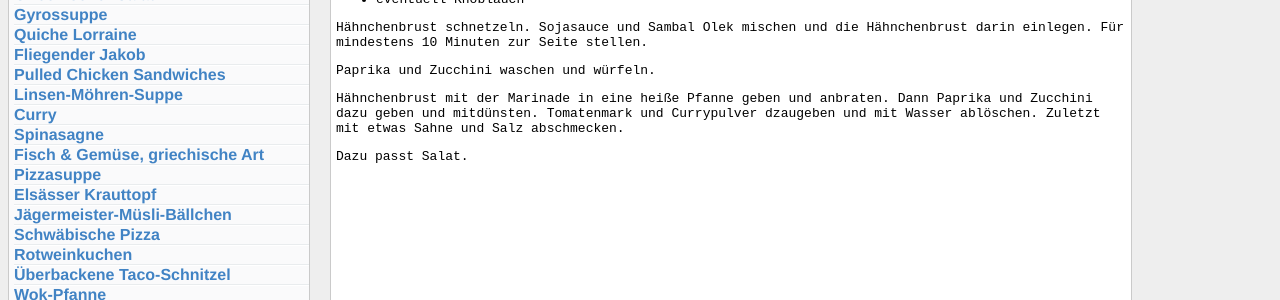
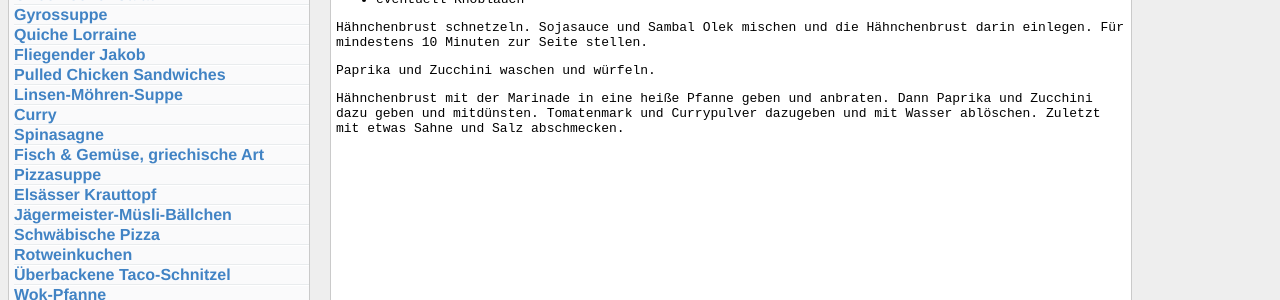
Before and after one commit to badboy/rezepte, a Jekyll site: the page built from _posts/2014-04-11-haehnchencurry.md, in a window 1280 px wide. Shown: the part 213-513 px from the top of the page. Built offline with Jekyll 4.4.1, drawn with Linux system fonts in a browser that asks for light colours.

Commit message:
Typo fixed

```diff
--- a/_posts/2014-04-11-haehnchencurry.md
+++ b/_posts/2014-04-11-haehnchencurry.md
@@ -20,7 +20,5 @@ Hähnchenbrust schnetzeln. Sojasauce und Sambal Olek mischen und die Hähnchenbr
 
 Paprika und Zucchini waschen und würfeln.
 
-Hähnchenbrust mit der Marinade in eine heiße Pfanne geben und anbraten. Dann Paprika und Zucchini dazu geben und mitdünsten. Tomatenmark und Currypulver dzaugeben und mit Wasser ablöschen.
+Hähnchenbrust mit der Marinade in eine heiße Pfanne geben und anbraten. Dann Paprika und Zucchini dazu geben und mitdünsten. Tomatenmark und Currypulver dazugeben und mit Wasser ablöschen.
 Zuletzt mit etwas Sahne und Salz abschmecken.
-
-Dazu passt Salat.
```
